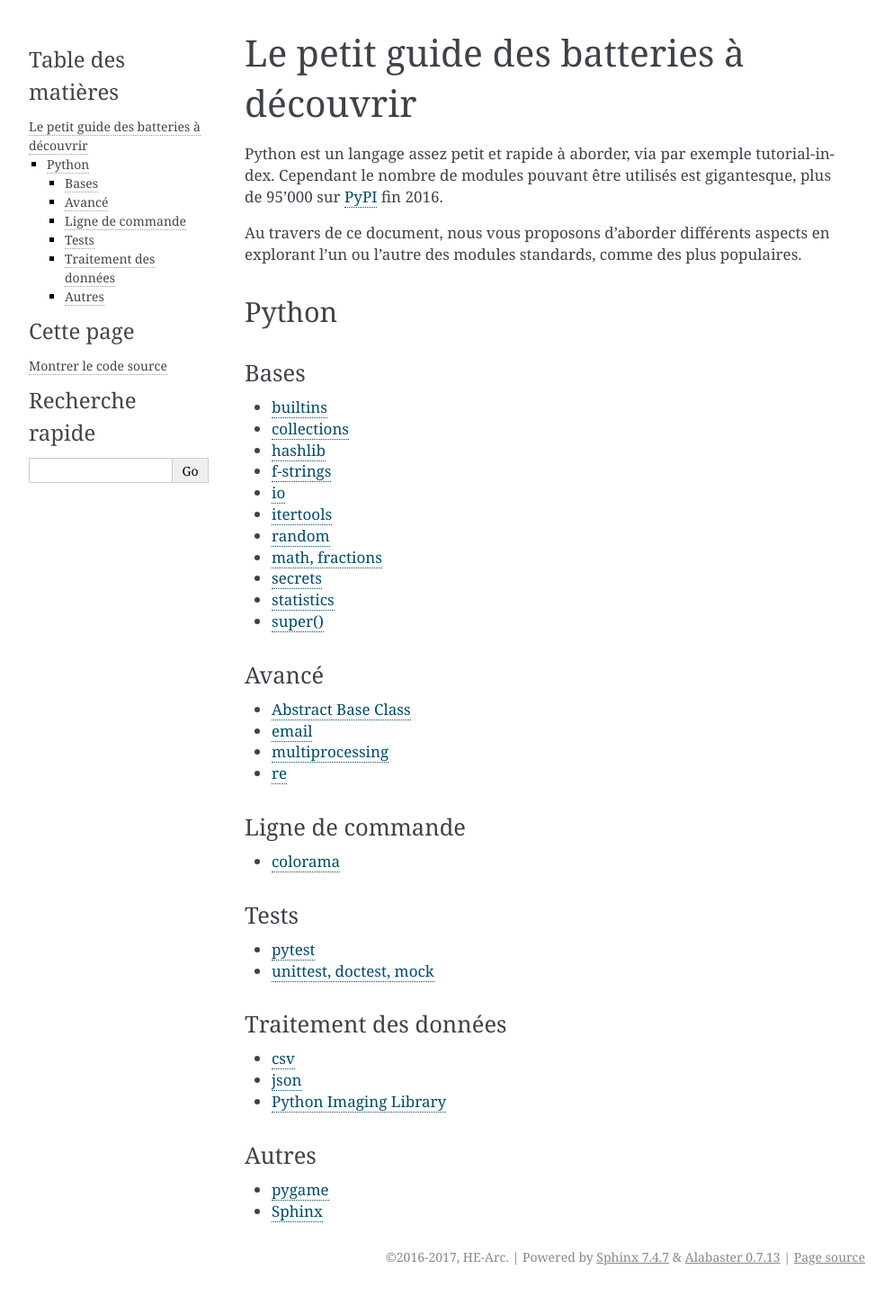
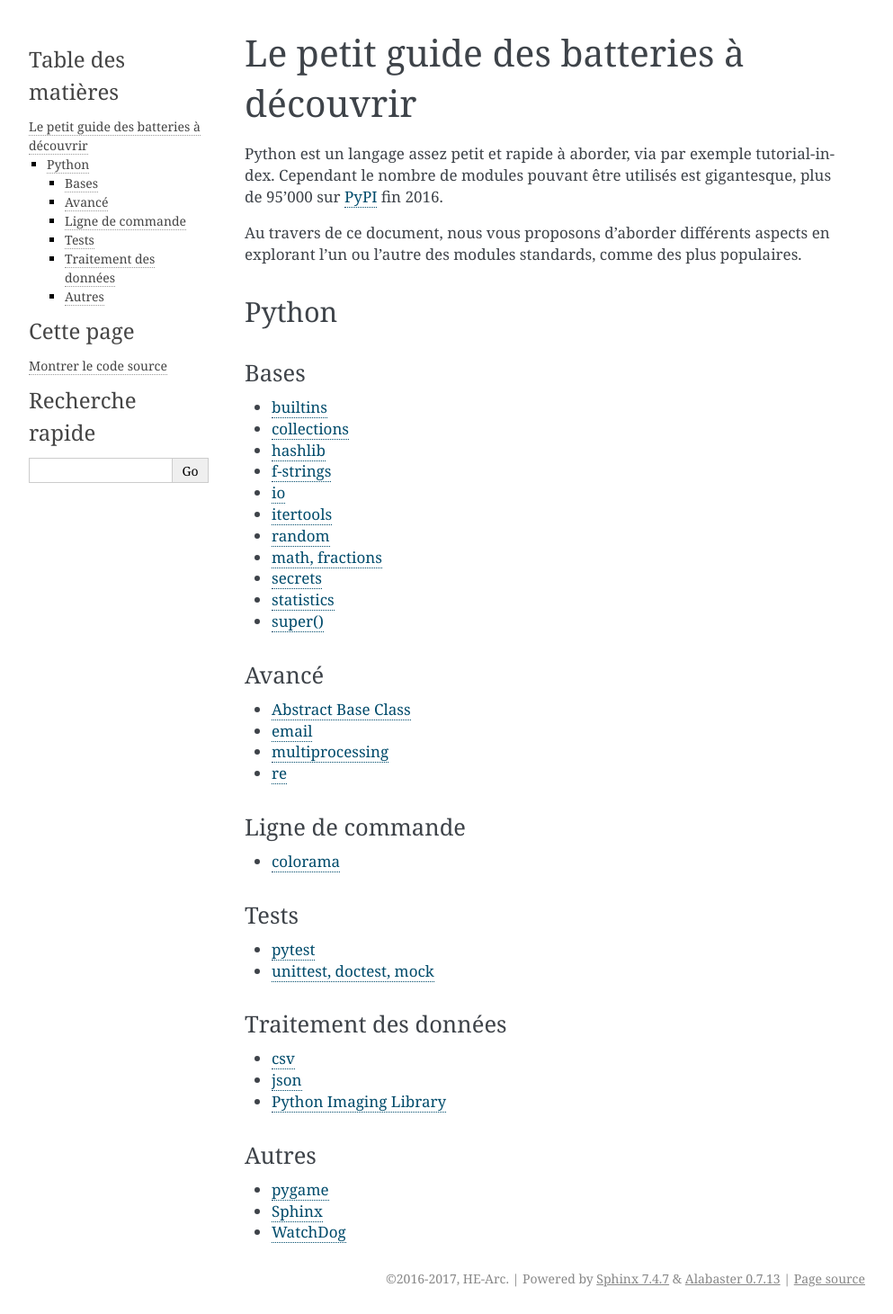
Before and after one commit to HE-Arc/livre-python, a Sphinx documentation site: the page built from source/introduction.rst, in a window 1280 px wide. Shown: the whole page at 90% size, without its empty margins (148-1141 px from the left). Built offline with Sphinx 7.4.7, drawn with Linux system fonts in a browser that asks for light colours; before the commit the page ends 1437 px from its top, so only the background shows below that.

Commit message:
Ajout de watchdog dans l'introduction.
Signed-off-by: Yoan Blanc <yoan@dosimple.ch>

```diff
--- a/source/introduction.rst
+++ b/source/introduction.rst
@@ -59,3 +59,4 @@ Autres
 
 * :ref:`pygame-tutorial`
 * :ref:`sphinx-tutorial`
+* :ref:`watchdog-tutorial`
```
